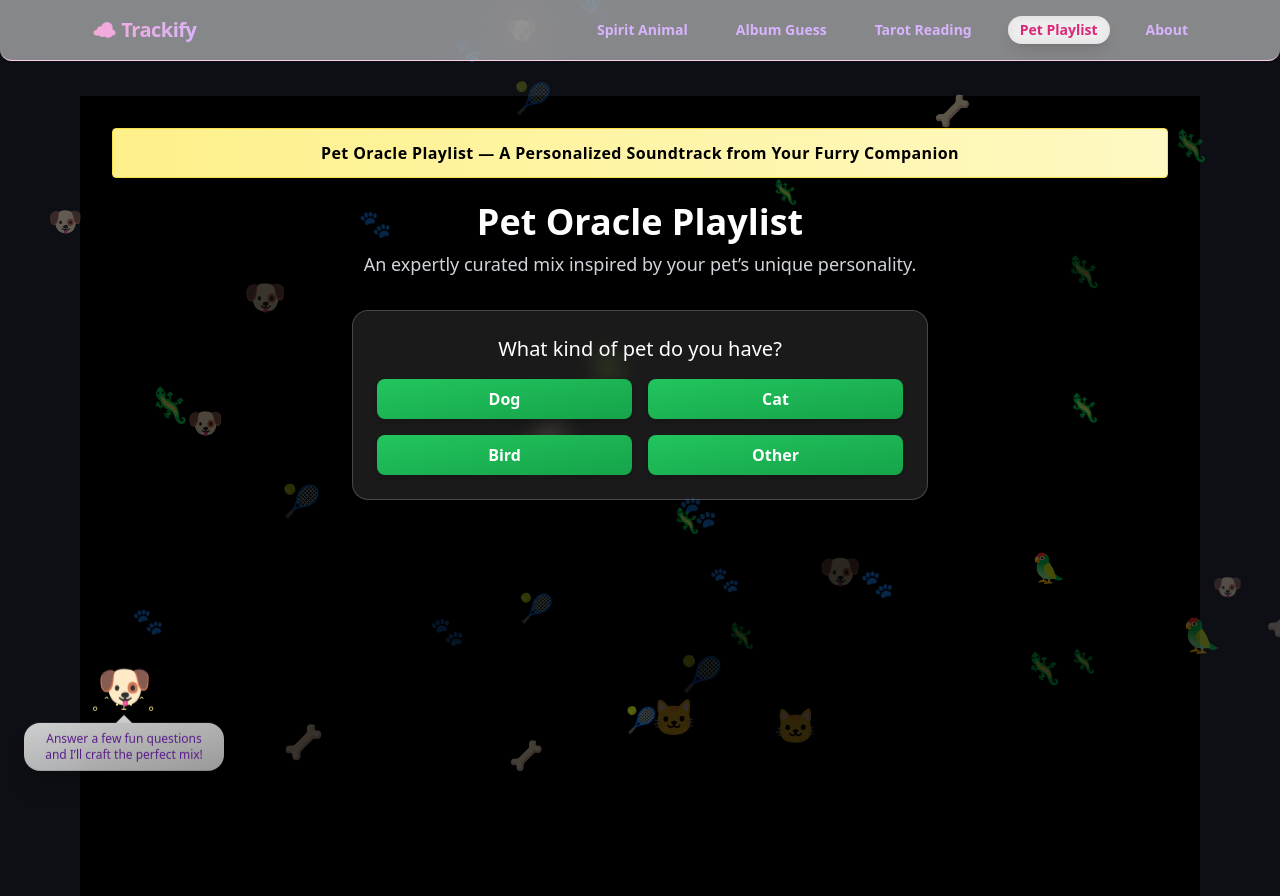
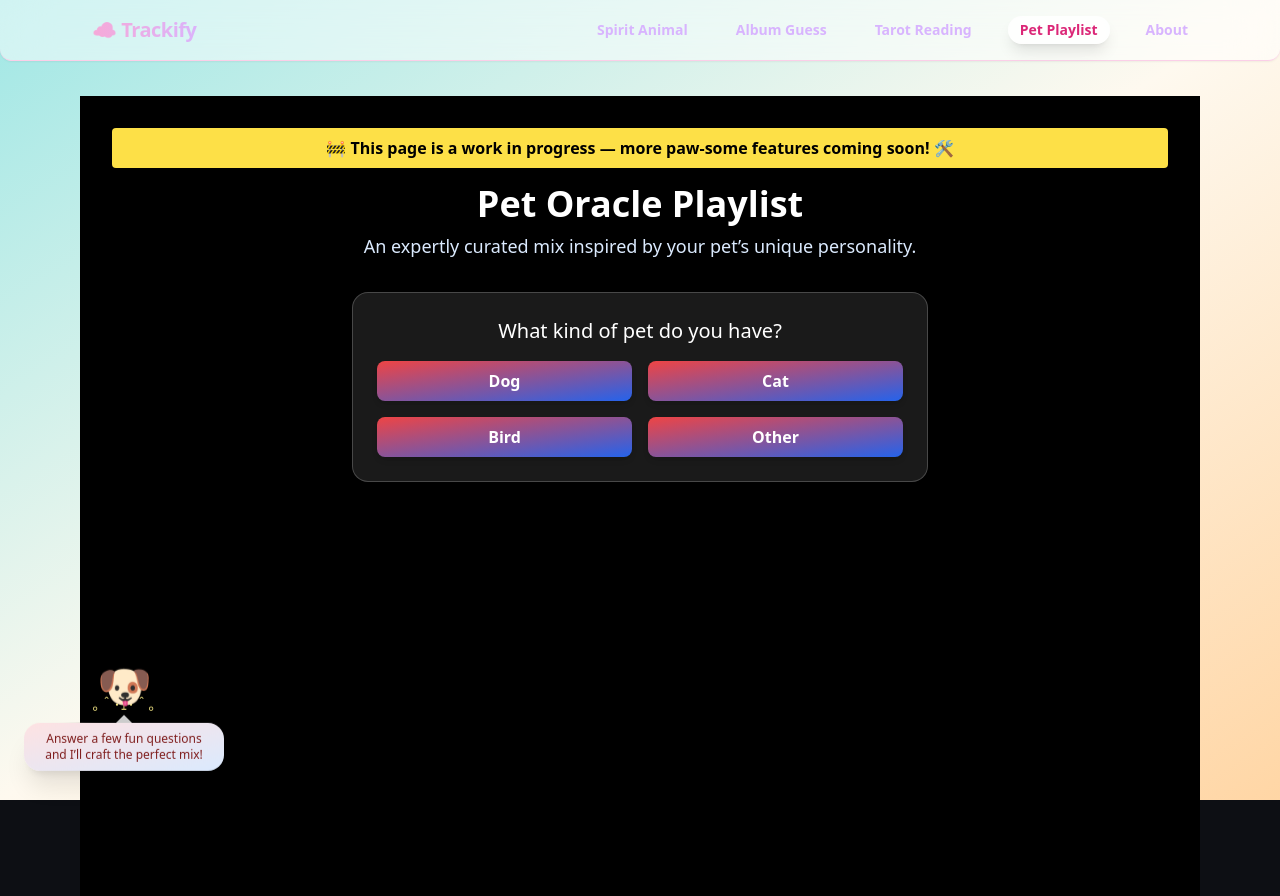
Before and after one commit to renaissancejlc/trackify, a React (Vite) app: page /pet in a window 1280 px wide. Built offline with nearby package versions, Linux system fonts and the light colour scheme.

Commit message:
update pet page

```diff
--- a/src/components/PetBackground.tsx
+++ b/src/components/PetBackground.tsx
@@ -1,94 +1,18 @@
-
-
-import { useEffect, useRef } from 'react';
-import gsap from 'gsap';
-import { ScrollTrigger } from 'gsap/ScrollTrigger';
-
-gsap.registerPlugin(ScrollTrigger);
-
-// Pet-themed emojis: dogs, cats, birds, lizards, toys, etc.
-const petEmojis = ['🐶', '🐱', '🦜', '🦎', '🦴', '🎾', '🐾'];
+import React from 'react';
 
 const PetBackground = () => {
-  const canvasRef = useRef<HTMLCanvasElement>(null);
-
-  useEffect(() => {
-    const canvas = canvasRef.current;
-    const ctx = canvas?.getContext('2d');
-    if (!canvas || !ctx) return;
-
-    // Set initial canvas size
-    canvas.width = window.innerWidth;
-    canvas.height = window.innerHeight;
-
-    // Number of floating elements
-    const emojiCount = 40;
-    // Generate randomized pet elements
-    const elements = Array.from({ length: emojiCount }, () => ({
-      x: Math.random() * canvas.width,
-      y: Math.random() * canvas.height,
-      speed: 0.3 + Math.random() * 0.5,
-      floatOffset: Math.random() * 20,
-      floatDirection: Math.random() < 0.5 ? 1 : -1,
-      emoji: petEmojis[Math.floor(Math.random() * petEmojis.length)],
-      size: 22 + Math.random() * 14,
-      opacity: 0,
-    }));
-
-    // Animate opacity with scroll-triggered twinkle
-    elements.forEach((el, i) => {
-      gsap.to(el, {
-        opacity: Math.random() * 0.6 + 0.3,
-        scrollTrigger: {
-          trigger: canvas,
-          start: 'top bottom',
-          end: 'bottom top',
-          scrub: 1,
-        },
-        delay: i * 0.02,
-        duration: 2,
-        ease: 'power1.inOut',
-      });
-    });
-
-    // Draw and animate floating elements
-    const draw = () => {
-      ctx.clearRect(0, 0, canvas.width, canvas.height);
-      elements.forEach(el => {
-        ctx.globalAlpha = el.opacity;
-        ctx.font = `${el.size}px sans-serif`;
-        ctx.fillText(el.emoji, el.x, el.y + Math.sin(el.floatOffset) * 5);
-        ctx.globalAlpha = 1;
-
-        // Gentle floating/bouncing animation
-        el.floatOffset += el.speed * el.floatDirection;
-        el.y += 0.05 * el.floatDirection;
-
-        // Loop elements vertically
-        if (el.y > canvas.height + 30) el.y = -30;
-        if (el.y < -30) el.y = canvas.height + 30;
-      });
-
-      requestAnimationFrame(draw);
-    };
-
-    draw();
-
-    // Responsive resizing
-    const handleResize = () => {
-      canvas.width = window.innerWidth;
-      canvas.height = window.innerHeight;
-    };
-
-    window.addEventListener('resize', handleResize);
-    return () => window.removeEventListener('resize', handleResize);
-  }, []);
-
   return (
-    <canvas
-      ref={canvasRef}
-      className="fixed top-0 left-0 w-full h-full z-0 pointer-events-none"
-    />
+    <div className="fixed inset-0 -z-10 bg-gradient-to-br from-[#a0e7e5] via-[#fef9ef] to-[#ffd6a5]">
+      <svg className="absolute inset-0 w-full h-full opacity-10" xmlns="http://www.w3.org/2000/svg">
+        <defs>
+          <radialGradient id="dots" cx="50%" cy="50%" r="50%">
+            <stop offset="0%" stopColor="#ffffff" stopOpacity="0.15" />
+            <stop offset="100%" stopColor="#ffffff" stopOpacity="0" />
+          </radialGradient>
+        </defs>
+        <rect width="100%" height="100%" fill="url(#dots)" />
+      </svg>
+    </div>
   );
 };
 
--- a/src/pages/PetPlaylist.tsx
+++ b/src/pages/PetPlaylist.tsx
@@ -70,21 +70,21 @@ const PetPlaylist = () => {
 
   return (
     <div className="min-h-screen bg-black text-white p-8 relative">
-      <div className="bg-gradient-to-r from-yellow-200 to-yellow-100 text-black text-center py-3 font-bold rounded mb-6 shadow-md tracking-wide border border-yellow-300">
-        Pet Oracle Playlist — A Personalized Soundtrack from Your Furry Companion
-      </div>
+     <div className="bg-yellow-300 text-black text-center py-2 font-semibold rounded mb-4 shadow-md">
+        🚧 This page is a work in progress — more paw-some features coming soon! 🛠️
+    </div>
       <PetBackground />
       {!playlistCreated ? (
         <div className="max-w-xl mx-auto text-center">
           <h1 className="text-4xl font-extrabold mb-2 text-white drop-shadow-lg">Pet Oracle Playlist</h1>
-          <p className="text-lg mb-8 text-gray-300">An expertly curated mix inspired by your pet’s unique personality.</p>
+          <p className="text-lg mb-8 text-blue-100">An expertly curated mix inspired by your pet’s unique personality.</p>
           <div className="bg-white/10 border border-white/20 backdrop-blur-md rounded-2xl p-6 shadow-lg">
             <p className="text-xl font-medium text-white mb-4">{questions[step].question}</p>
             <div className="grid grid-cols-2 gap-4">
               {questions[step].options.map((opt) => (
                 <button
                   key={opt}
-                  className="bg-gradient-to-br from-green-500 to-green-600 text-white font-semibold rounded-lg py-2 px-3 hover:from-green-400 hover:to-green-500 transition shadow-md"
+                  className="bg-gradient-to-br from-red-500 to-blue-600 text-white font-semibold rounded-lg py-2 px-3 hover:from-red-400 hover:to-blue-500 transition shadow-md"
                   onClick={() => handleAnswer(opt)}
                 >
                   {opt}
@@ -101,7 +101,7 @@ const PetPlaylist = () => {
             href={playlistUrl}
             target="_blank"
             rel="noopener noreferrer"
-            className="inline-block bg-gradient-to-r from-purple-600 to-indigo-600 px-5 py-3 rounded-lg text-white font-semibold shadow-md hover:from-purple-500 hover:to-indigo-500 transition"
+            className="inline-block bg-gradient-to-r from-red-600 to-blue-600 px-5 py-3 rounded-lg text-white font-semibold shadow-md hover:from-red-500 hover:to-blue-500 transition"
           >
             Listen on Spotify
           </a>
@@ -114,7 +114,7 @@ const PetPlaylist = () => {
             <div className="text-[2.75rem] animate-slow-float">🐶</div>
             <div className="-mt-3 text-sm text-yellow-200">｡＾･ｪ･＾｡</div>
           </div>
-          <div className="relative px-4 py-2 bg-gradient-to-br from-white/80 to-white/60 text-purple-900 font-medium backdrop-blur-md rounded-2xl shadow-xl text-xs max-w-[200px] text-center">
+          <div className="relative px-4 py-2 bg-gradient-to-br from-red-100 to-blue-100 text-red-900 font-medium backdrop-blur-md rounded-2xl shadow-xl text-xs max-w-[200px] text-center">
             <div className="absolute -top-2 left-1/2 -translate-x-1/2 w-0 h-0 border-l-8 border-r-8 border-b-8 border-transparent border-b-white/80" />
             {playlistCreated
               ? "Woof! Playlist created. Press play and unleash the vibes."
```
